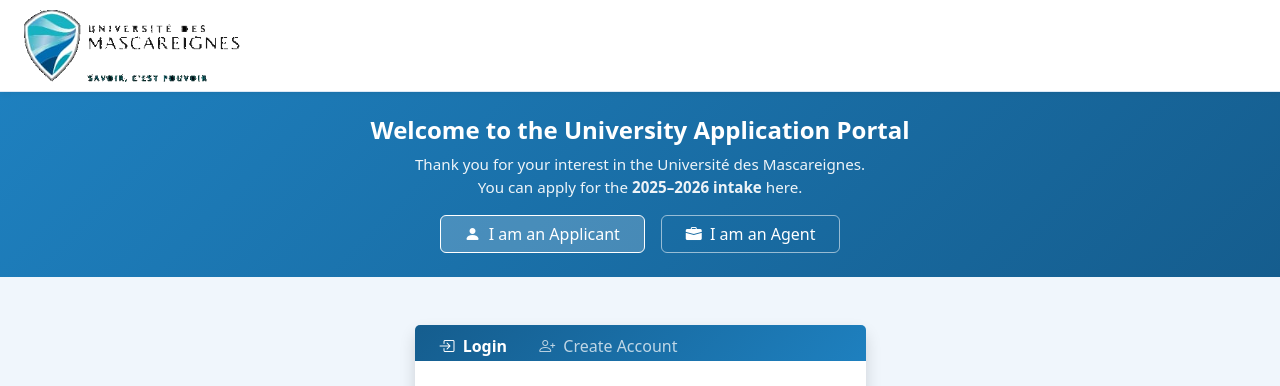
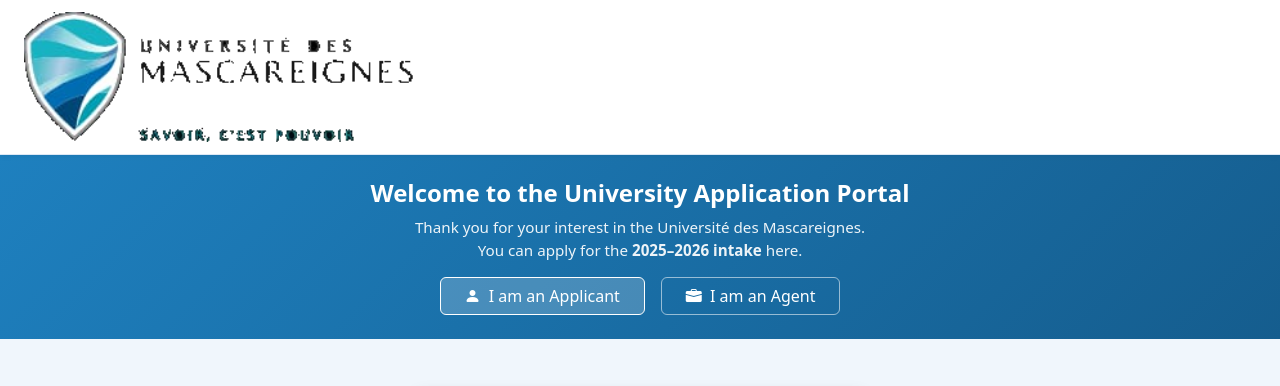
Before and after one commit to JustinAmani/Uni, a PHP site: page /landing_page/index.php in a window 1280 px wide. Shown: the top 386 px of the page. Run offline with PHP 8.4, Linux system fonts and the light colour scheme.

Commit message:
UI: double logo size – navbar 140px, logo 130px

```diff
--- a/assets/css/style.css
+++ b/assets/css/style.css
@@ -19,11 +19,11 @@ body { background: var(--udm-blue-bg); color: #333; }
     background: #ffffff;
     border-bottom: 1px solid #dce8f5;
     box-shadow: 0 1px 6px rgba(0,0,0,.07);
-    padding: .6rem 2rem;
-    min-height: 80px;
+    padding: .75rem 2rem;
+    min-height: 140px;
 }
 .udm-navbar .udm-logo-img {
-    height: 72px;
+    height: 130px;
     width: auto;
     object-fit: contain;
     background: #ffffff;
```
